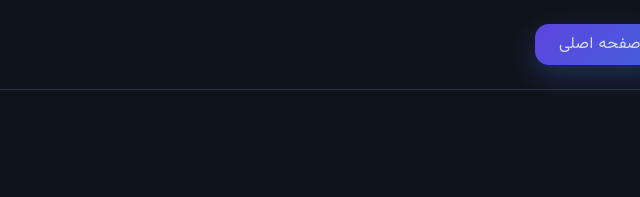
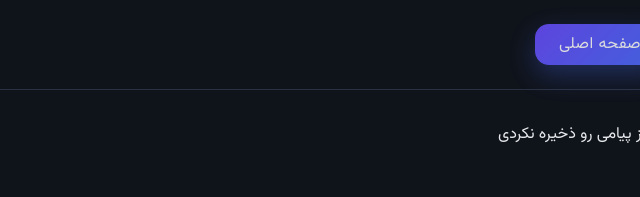
Before and after one commit to WeBeato/Dalile-Moondan, a React (Vite) app: page /saved-messages in a window 1280 px wide. Shown: the top 197 px of the page, without its empty margins (640-1280 px from the left). Built offline with nearby package versions, Linux system fonts and the light colour scheme.

Commit message:
add condition to show saved messages

```diff
--- a/src/pages/SavedMessages.jsx
+++ b/src/pages/SavedMessages.jsx
@@ -33,7 +33,10 @@ export default function SavedMessages({ savedMessages, setSavedMessages }) {
       </Link>
 
       <div className="saved-messages__wrap">
-        {savedMessages.map((message) => (
+        {savedMessages.length < 1 ? (
+          <p>هنوز پیامی رو ذخیره نکردی</p>
+        ) : (
+          savedMessages.map((message) => (
             <div className="message__card">
               <p className="message__text">
                 {message.textMessage.substring(0, 100) + "..."}
@@ -45,7 +48,8 @@ export default function SavedMessages({ savedMessages, setSavedMessages }) {
                 onClick={() => askDelete(message.id)}
               />
             </div>
-        ))}
+          ))
+        )}
       </div>
 
       {confirmId && (
```
Lines whose indentation alone changed are shown as unchanged.
